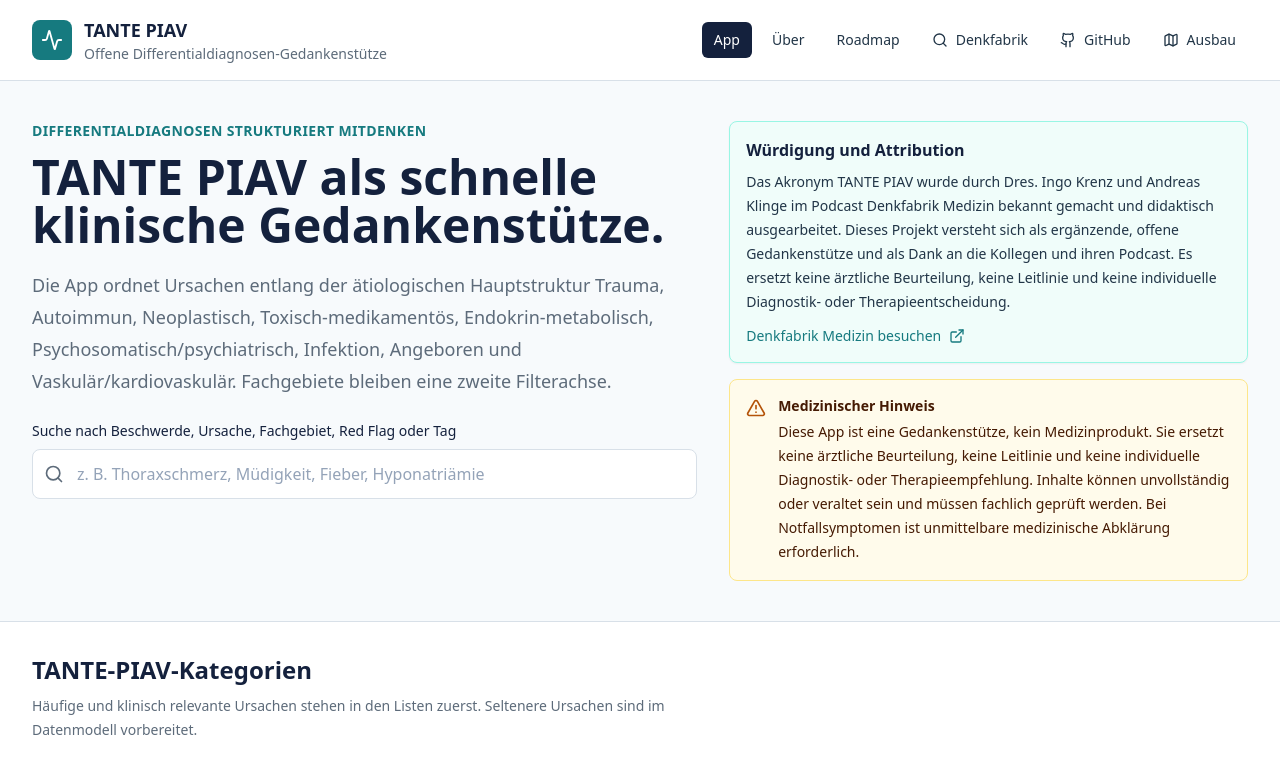
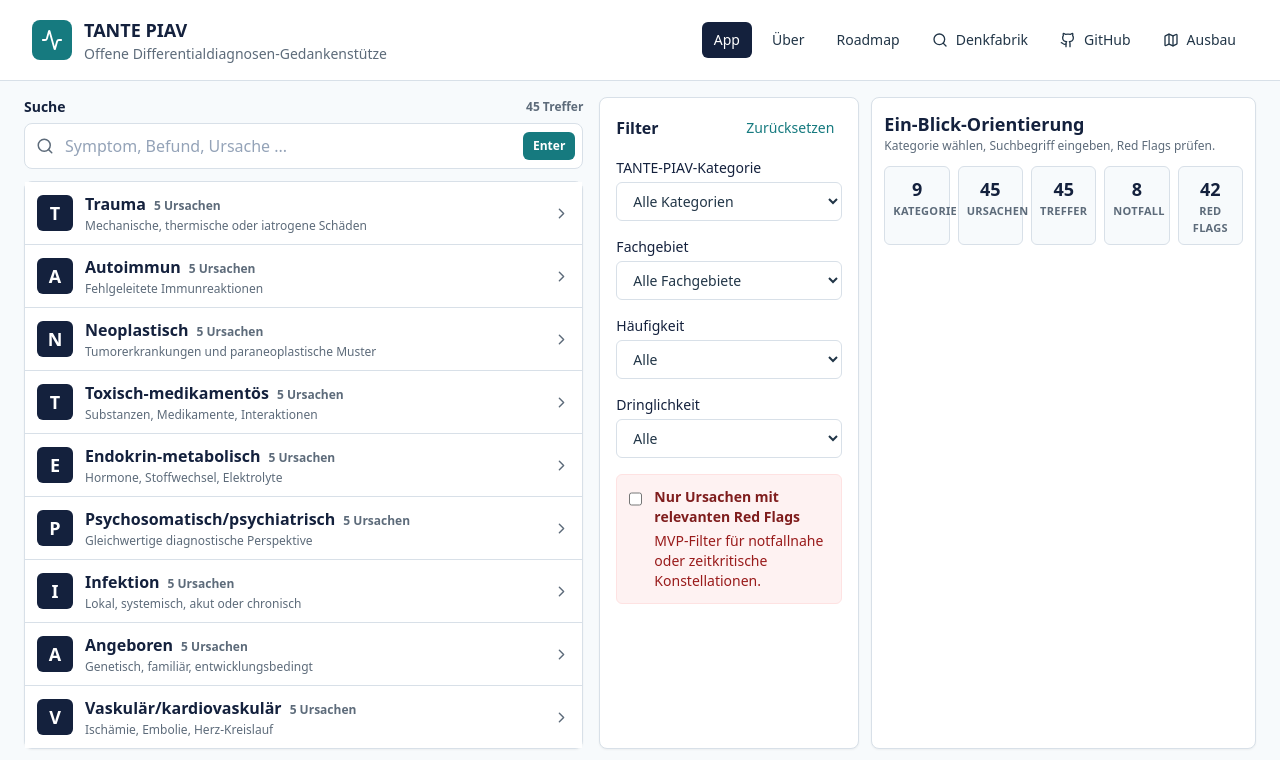
Before and after one commit to bummsgeordy/Tante-Piav, a React (Vite) app: page / in a window 1280 px wide. Shown: the top 760 px of the page. Built offline with nearby package versions, Linux system fonts and the light colour scheme.

Commit message:
Redundanzen reduziert, übersichtlicher gestaltet, Suche repariert

```diff
--- a/src/App.tsx
+++ b/src/App.tsx
@@ -53,7 +53,7 @@ export default function App() {
           />
         )}
       </div>
-      <Footer />
+      <Footer onNavigate={navigate} />
     </div>
   );
 }
--- /dev/null
+++ b/src/components/AcronymList.tsx
@@ -0,0 +1,66 @@
+import { ChevronRight } from "lucide-react";
+import type { Category, PiavCategory } from "../types/medical";
+
+interface AcronymListProps {
+  categories: Category[];
+  counts: Record<PiavCategory, number>;
+  activeCategory: PiavCategory | "all";
+  onSelect: (category: PiavCategory) => void;
+}
+
+export function AcronymList({
+  categories,
+  counts,
+  activeCategory,
+  onSelect
+}: AcronymListProps) {
+  return (
+    <section
+      aria-label="TANTE PIAV Akronym"
+      className="rounded-lg border border-clinical-line bg-white shadow-sm"
+    >
+      <div className="grid divide-y divide-clinical-line">
+        {categories.map((category) => {
+          const isActive = activeCategory === category.id;
+
+          return (
+            <button
+              className={`group grid grid-cols-[2.25rem_1fr_auto] items-center gap-3 px-3 py-2.5 text-left transition hover:bg-teal-50 focus:outline-none focus:ring-4 focus:ring-inset focus:ring-teal-100 ${
+                isActive ? "bg-teal-50" : "bg-white"
+              }`}
+              key={category.id}
+              onClick={() => onSelect(category.id)}
+              type="button"
+            >
+              <span
+                className={`flex h-9 w-9 items-center justify-center rounded-md text-lg font-black ${
+                  isActive
+                    ? "bg-clinical-accent text-white"
+                    : "bg-clinical-ink text-white"
+                }`}
+              >
+                {category.acronym}
+              </span>
+              <span className="min-w-0">
+                <span className="flex flex-wrap items-baseline gap-x-2">
+                  <span className="font-bold text-clinical-ink">{category.title}</span>
+                  <span className="text-xs font-semibold text-clinical-muted">
+                    {counts[category.id]} Ursachen
+                  </span>
+                </span>
+                <span className="mt-0.5 block truncate text-xs text-clinical-muted">
+                  {category.subtitle}
+                </span>
+              </span>
+              <ChevronRight
+                aria-hidden="true"
+                className="text-clinical-muted transition group-hover:translate-x-0.5"
+                size={17}
+              />
+            </button>
+          );
+        })}
+      </div>
+    </section>
+  );
+}
--- a/src/components/Footer.tsx
+++ b/src/components/Footer.tsx
@@ -1,24 +1,23 @@
 import { ExternalLink } from "lucide-react";
+import type { PageId } from "../types/navigation";
 
-export function Footer() {
+interface FooterProps {
+  onNavigate: (page: PageId) => void;
+}
+
+export function Footer({ onNavigate }: FooterProps) {
   return (
     <footer className="border-t border-clinical-line bg-clinical-ink text-white">
-      <div className="mx-auto grid max-w-7xl gap-5 px-4 py-8 text-sm sm:px-6 lg:grid-cols-[1.2fr_0.8fr] lg:px-8">
-        <div>
-          <p className="font-semibold">TANTE PIAV</p>
-          <p className="mt-2 max-w-3xl leading-6 text-slate-200">
-            Das Akronym TANTE PIAV wurde durch Dres. Ingo Krenz und Andreas
-            Klinge im Podcast Denkfabrik Medizin bekannt gemacht und didaktisch
-            ausgearbeitet. Dieses Projekt versteht sich als ergänzende, offene
-            Gedankenstütze und als Dank an die Kollegen und ihren Podcast.
-          </p>
-          <p className="mt-2 max-w-3xl leading-6 text-slate-300">
-            Kein Medizinprodukt, keine individuelle Diagnostik- oder
-            Therapieempfehlung, kein Ersatz für Leitlinien oder ärztliche
-            Beurteilung.
-          </p>
-        </div>
-        <div className="flex flex-col gap-2 lg:items-end">
+      <div className="mx-auto flex max-w-7xl flex-col gap-3 px-4 py-4 text-sm sm:px-6 md:flex-row md:items-center md:justify-between lg:px-8">
+        <p className="font-semibold">TANTE PIAV</p>
+        <div className="flex flex-wrap items-center gap-x-4 gap-y-2">
+          <button
+            className="text-slate-100 hover:text-white"
+            onClick={() => onNavigate("about")}
+            type="button"
+          >
+            Über
+          </button>
           <a
             className="inline-flex items-center gap-2 text-slate-100 hover:text-white"
             href="https://denkfabrikmedizin.de/"
@@ -37,7 +36,7 @@ export function Footer() {
             Open Source auf GitHub
             <ExternalLink aria-hidden="true" size={15} />
           </a>
-          <span className="text-slate-300">MIT License</span>
+          <span className="text-slate-300">MIT</span>
         </div>
       </div>
     </footer>
--- a/src/components/SearchBar.tsx
+++ b/src/components/SearchBar.tsx
@@ -3,38 +3,66 @@ import { Search, X } from "lucide-react";
 interface SearchBarProps {
   query: string;
   onQueryChange: (query: string) => void;
+  onSubmit: () => void;
+  resultCount?: number;
 }
 
-export function SearchBar({ query, onQueryChange }: SearchBarProps) {
+export function SearchBar({
+  query,
+  onQueryChange,
+  onSubmit,
+  resultCount
+}: SearchBarProps) {
   return (
-    <label className="block">
-      <span className="mb-2 block text-sm font-medium text-clinical-ink">
-        Suche nach Beschwerde, Ursache, Fachgebiet, Red Flag oder Tag
-      </span>
-      <span className="relative block">
+    <form
+      className="block"
+      onSubmit={(event) => {
+        event.preventDefault();
+        onSubmit();
+      }}
+      role="search"
+    >
+      <div className="mb-1.5 flex items-center justify-between gap-3">
+        <label className="block text-sm font-semibold text-clinical-ink" htmlFor="cause-search">
+          Suche
+        </label>
+        {typeof resultCount === "number" ? (
+          <span className="text-xs font-semibold text-clinical-muted">
+            {resultCount} Treffer
+          </span>
+        ) : null}
+      </div>
+      <div className="relative">
         <Search
           aria-hidden="true"
           className="absolute left-3 top-1/2 -translate-y-1/2 text-clinical-muted"
-          size={20}
+          size={18}
         />
         <input
-          className="w-full rounded-lg border border-clinical-line bg-white py-3 pl-11 pr-11 text-base text-clinical-ink outline-none transition placeholder:text-slate-400 focus:border-clinical-accent focus:ring-4 focus:ring-teal-100"
+          className="w-full rounded-lg border border-clinical-line bg-white py-2.5 pl-10 pr-20 text-base text-clinical-ink outline-none transition placeholder:text-slate-400 focus:border-clinical-accent focus:ring-4 focus:ring-teal-100"
+          id="cause-search"
           onChange={(event) => onQueryChange(event.target.value)}
-          placeholder="z. B. Thoraxschmerz, Müdigkeit, Fieber, Hyponatriämie"
+          placeholder="Symptom, Befund, Ursache ..."
           type="search"
           value={query}
         />
+        <button
+          className="absolute right-2 top-1/2 -translate-y-1/2 rounded-md bg-clinical-accent px-2.5 py-1.5 text-xs font-bold text-white hover:bg-clinical-accentDark"
+          type="submit"
+        >
+          Enter
+        </button>
         {query ? (
           <button
             aria-label="Suche löschen"
-            className="absolute right-3 top-1/2 -translate-y-1/2 rounded-md p-1 text-clinical-muted hover:bg-slate-100"
+            className="absolute right-16 top-1/2 -translate-y-1/2 rounded-md p-1 text-clinical-muted hover:bg-slate-100"
             onClick={() => onQueryChange("")}
             type="button"
           >
             <X aria-hidden="true" size={18} />
           </button>
         ) : null}
-      </span>
-    </label>
+      </div>
+    </form>
   );
 }
--- a/src/pages/HomePage.tsx
+++ b/src/pages/HomePage.tsx
@@ -4,10 +4,8 @@ import { causes } from "../data/causes";
 import type { Cause, CauseFilters, PiavCategory } from "../types/medical";
 import { filterCauses } from "../utils/filterCauses";
 import { searchCauses } from "../utils/searchCauses";
-import { AttributionBox } from "../components/AttributionBox";
-import { CategoryCard } from "../components/CategoryCard";
+import { AcronymList } from "../components/AcronymList";
 import { CauseCard } from "../components/CauseCard";
-import { DisclaimerBox } from "../components/DisclaimerBox";
 import { ExportButtonPlaceholder } from "../components/ExportButtonPlaceholder";
 import { FilterPanel } from "../components/FilterPanel";
 import { SearchBar } from "../components/SearchBar";
@@ -48,42 +46,76 @@ export function HomePage({
     }, 0);
   };
 
+  const focusResults = () => {
+    window.setTimeout(() => {
+      const results = document.getElementById("causes");
+      results?.scrollIntoView({ behavior: "smooth", block: "start" });
+      results?.focus({ preventScroll: true });
+    }, 0);
+  };
+
   return (
     <main>
       <section className="border-b border-clinical-line bg-clinical-surface">
-        <div className="mx-auto grid max-w-7xl gap-8 px-4 py-10 sm:px-6 lg:grid-cols-[1fr_0.78fr] lg:px-8">
+        <div className="mx-auto grid max-w-7xl gap-4 px-3 py-4 sm:px-5 lg:grid-cols-[minmax(360px,0.92fr)_minmax(320px,1.08fr)] lg:px-6">
+          <div className="grid gap-3">
+            <SearchBar
+              onQueryChange={onQueryChange}
+              onSubmit={focusResults}
+              query={query}
+              resultCount={visibleCauses.length}
+            />
+            <AcronymList
+              activeCategory={filters.category}
+              categories={categories}
+              counts={categoryCounts}
+              onSelect={selectCategory}
+            />
+          </div>
+
+          <div className="grid gap-3 lg:grid-cols-[260px_1fr]">
+            <FilterPanel filters={filters} onFiltersChange={onFiltersChange} />
+            <section className="rounded-lg border border-clinical-line bg-white p-3 shadow-sm">
+              <div className="flex flex-wrap items-center justify-between gap-2">
                 <div>
-            <p className="text-sm font-semibold uppercase tracking-wide text-clinical-accent">
-              Differentialdiagnosen strukturiert mitdenken
+                  <h1 className="text-lg font-bold text-clinical-ink">Ein-Blick-Orientierung</h1>
+                  <p className="text-xs text-clinical-muted">
+                    Kategorie wählen, Suchbegriff eingeben, Red Flags prüfen.
                   </p>
-            <h1 className="mt-3 max-w-4xl text-4xl font-bold leading-tight text-clinical-ink sm:text-5xl">
-              TANTE PIAV als schnelle klinische Gedankenstütze.
-            </h1>
-            <p className="mt-5 max-w-3xl text-lg leading-8 text-clinical-muted">
-              Die App ordnet Ursachen entlang der ätiologischen Hauptstruktur
-              Trauma, Autoimmun, Neoplastisch, Toxisch-medikamentös,
-              Endokrin-metabolisch, Psychosomatisch/psychiatrisch, Infektion,
-              Angeboren und Vaskulär/kardiovaskulär. Fachgebiete bleiben
-              eine zweite Filterachse.
-            </p>
-            <div className="mt-6">
-              <SearchBar query={query} onQueryChange={onQueryChange} />
                 </div>
+                {filters.category !== "all" ? (
+                  <ExportButtonPlaceholder category={filters.category} />
+                ) : null}
               </div>
-          <div className="grid gap-4">
-            <AttributionBox />
-            <DisclaimerBox />
+              <div className="mt-3 grid grid-cols-3 gap-2 text-center sm:grid-cols-5">
+                <Metric label="Kategorien" value={categories.length} />
+                <Metric label="Ursachen" value={causes.length} />
+                <Metric label="Treffer" value={visibleCauses.length} />
+                <Metric
+                  label="Notfall"
+                  value={visibleCauses.filter((cause) => cause.urgency === "notfall").length}
+                />
+                <Metric
+                  label="Red Flags"
+                  value={visibleCauses.filter((cause) => cause.hasMajorRedFlags).length}
+                />
+              </div>
+            </section>
           </div>
         </div>
       </section>
 
-      <section className="mx-auto max-w-7xl px-4 py-8 sm:px-6 lg:px-8">
-        <div className="flex flex-col gap-3 sm:flex-row sm:items-end sm:justify-between">
+      <section
+        aria-live="polite"
+        className="mx-auto grid max-w-7xl gap-4 px-3 py-4 sm:px-5 lg:px-6"
+        id="causes"
+        tabIndex={-1}
+      >
+        <div className="flex flex-col gap-2 sm:flex-row sm:items-center sm:justify-between">
           <div>
-            <h2 className="text-2xl font-bold text-clinical-ink">TANTE-PIAV-Kategorien</h2>
-            <p className="mt-2 max-w-2xl text-sm leading-6 text-clinical-muted">
-              Häufige und klinisch relevante Ursachen stehen in den Listen
-              zuerst. Seltenere Ursachen sind im Datenmodell vorbereitet.
+            <h2 className="text-xl font-bold text-clinical-ink">Ursachen</h2>
+            <p className="text-sm text-clinical-muted">
+              {visibleCauses.length} von {causes.length} Ursachen sichtbar
             </p>
           </div>
           {filters.category !== "all" ? (
@@ -91,46 +123,29 @@ export function HomePage({
           ) : null}
         </div>
 
-        <div className="mt-5 grid gap-4 sm:grid-cols-2 lg:grid-cols-3">
-          {categories.map((category) => (
-            <CategoryCard
-              category={category}
-              count={categoryCounts[category.id]}
-              key={category.id}
-              onSelect={selectCategory}
-            />
-          ))}
-        </div>
-      </section>
-
-      <section
-        className="mx-auto grid max-w-7xl gap-6 px-4 pb-12 sm:px-6 lg:grid-cols-[280px_1fr] lg:px-8"
-        id="causes"
-      >
-        <FilterPanel filters={filters} onFiltersChange={onFiltersChange} />
-        <div>
-          <div className="mb-4 flex flex-col gap-2 sm:flex-row sm:items-end sm:justify-between">
-            <div>
-              <h2 className="text-2xl font-bold text-clinical-ink">Ursachen</h2>
-              <p className="mt-1 text-sm text-clinical-muted">
-                {visibleCauses.length} von {causes.length} Ursachen sichtbar
-              </p>
-            </div>
-          </div>
-
         {visibleCauses.length > 0 ? (
-            <div className="grid gap-4 xl:grid-cols-2">
+          <div className="grid gap-3 xl:grid-cols-2">
             {visibleCauses.map((cause) => (
               <CauseCard cause={cause} key={cause.id} onSelect={onSelectCause} />
             ))}
           </div>
         ) : (
-            <div className="rounded-lg border border-clinical-line bg-white p-6 text-clinical-muted">
+          <div className="rounded-lg border border-clinical-line bg-white p-5 text-clinical-muted">
             Keine Treffer. Suche oder Filter anpassen.
           </div>
         )}
-        </div>
       </section>
     </main>
   );
 }
+
+function Metric({ label, value }: { label: string; value: number }) {
+  return (
+    <div className="rounded-md border border-clinical-line bg-clinical-surface px-2 py-2">
+      <div className="text-lg font-black text-clinical-ink">{value}</div>
+      <div className="text-[11px] font-semibold uppercase tracking-wide text-clinical-muted">
+        {label}
+      </div>
+    </div>
+  );
+}
```
Lines whose indentation alone changed are shown as unchanged.
